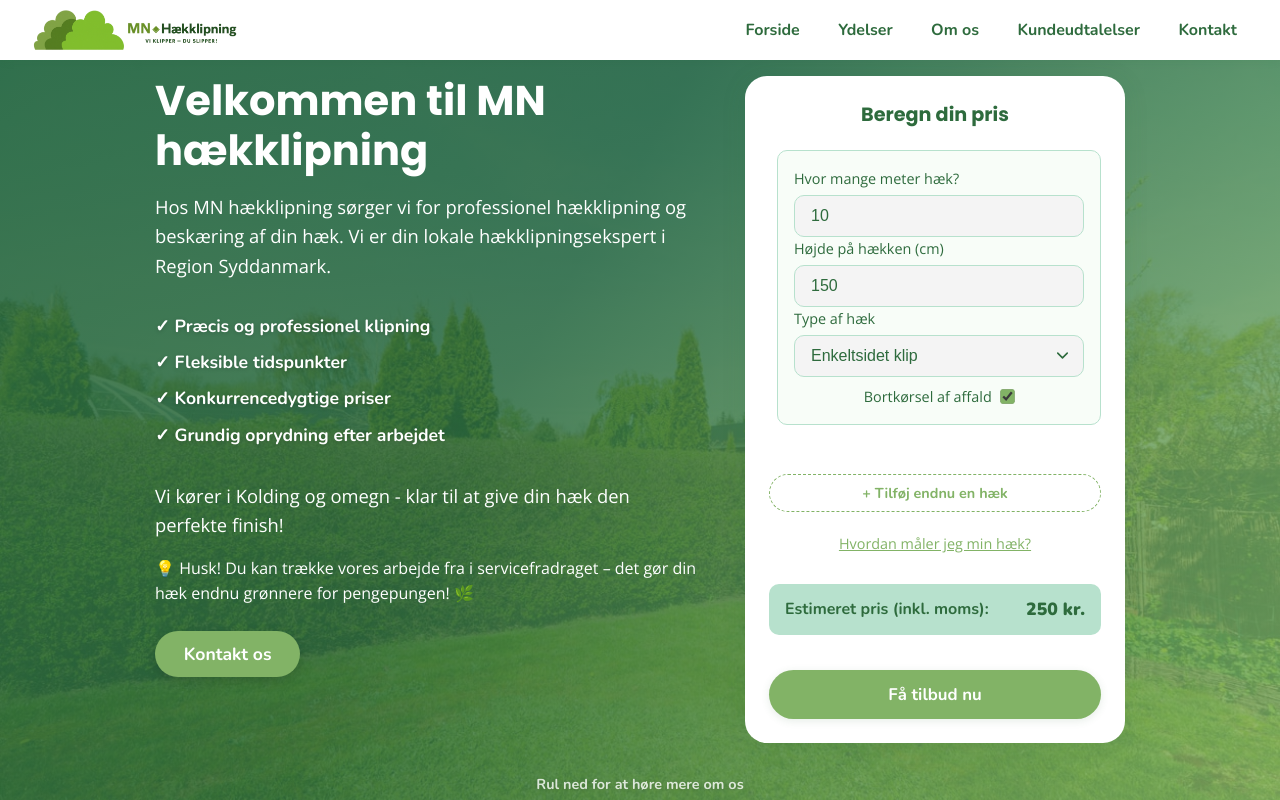
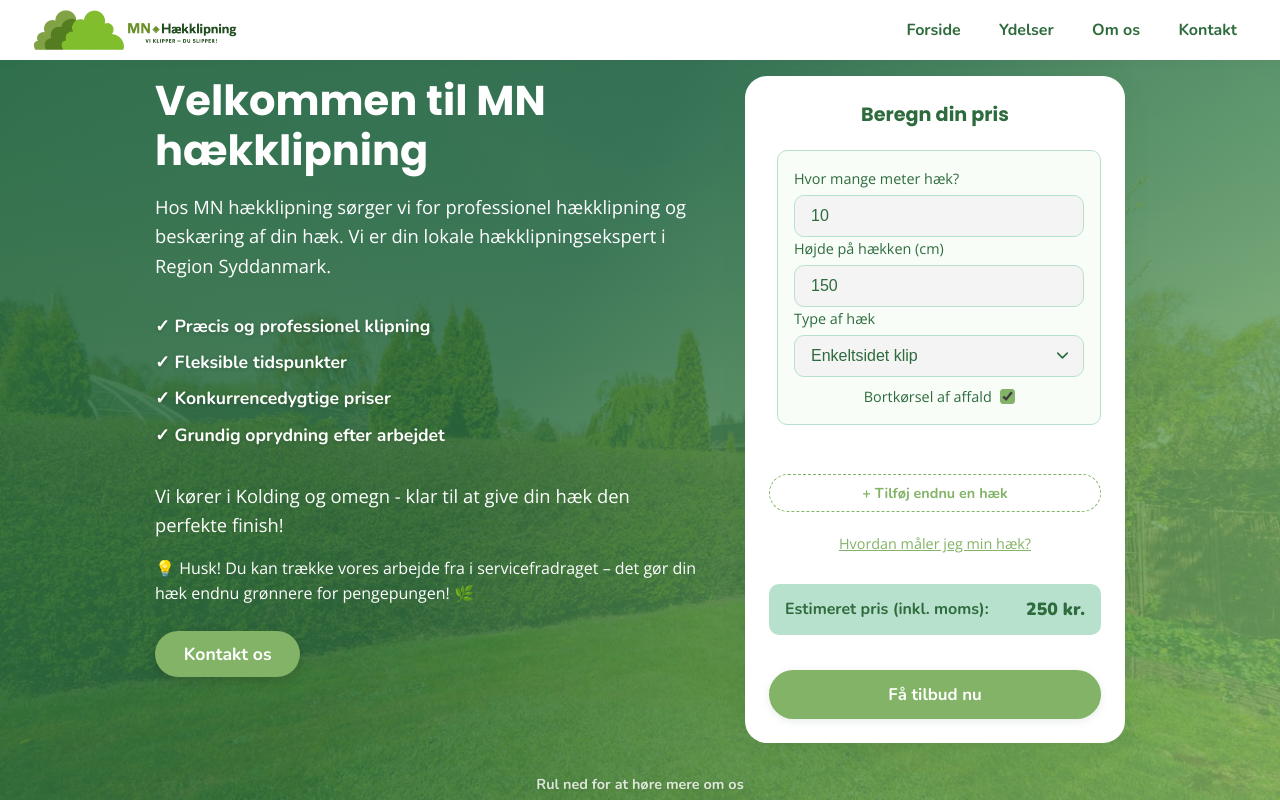
Before and after one commit to invokeagency/mnhaekklipning-website, a Vue app: page / in a window 1280 px wide. Shown: the top 800 px of the page. Built offline with nearby package versions, Linux system fonts and the light colour scheme.

Commit message:
refactor: Remove Kundeudtalelser from nav

```diff
--- a/src/App.vue
+++ b/src/App.vue
@@ -7,7 +7,6 @@
         <li><a href="#hero">Forside</a></li>
         <li><a href="#services">Ydelser</a></li>
         <li><a href="#about">Om os</a></li>
-        <li><a href="#testimonials">Kundeudtalelser</a></li>
         <li><a href="#contact">Kontakt</a></li>
       </ul>
     </nav>
```
Also changed, not shown: 5 other files (tests, documents, lock files or other folders).
